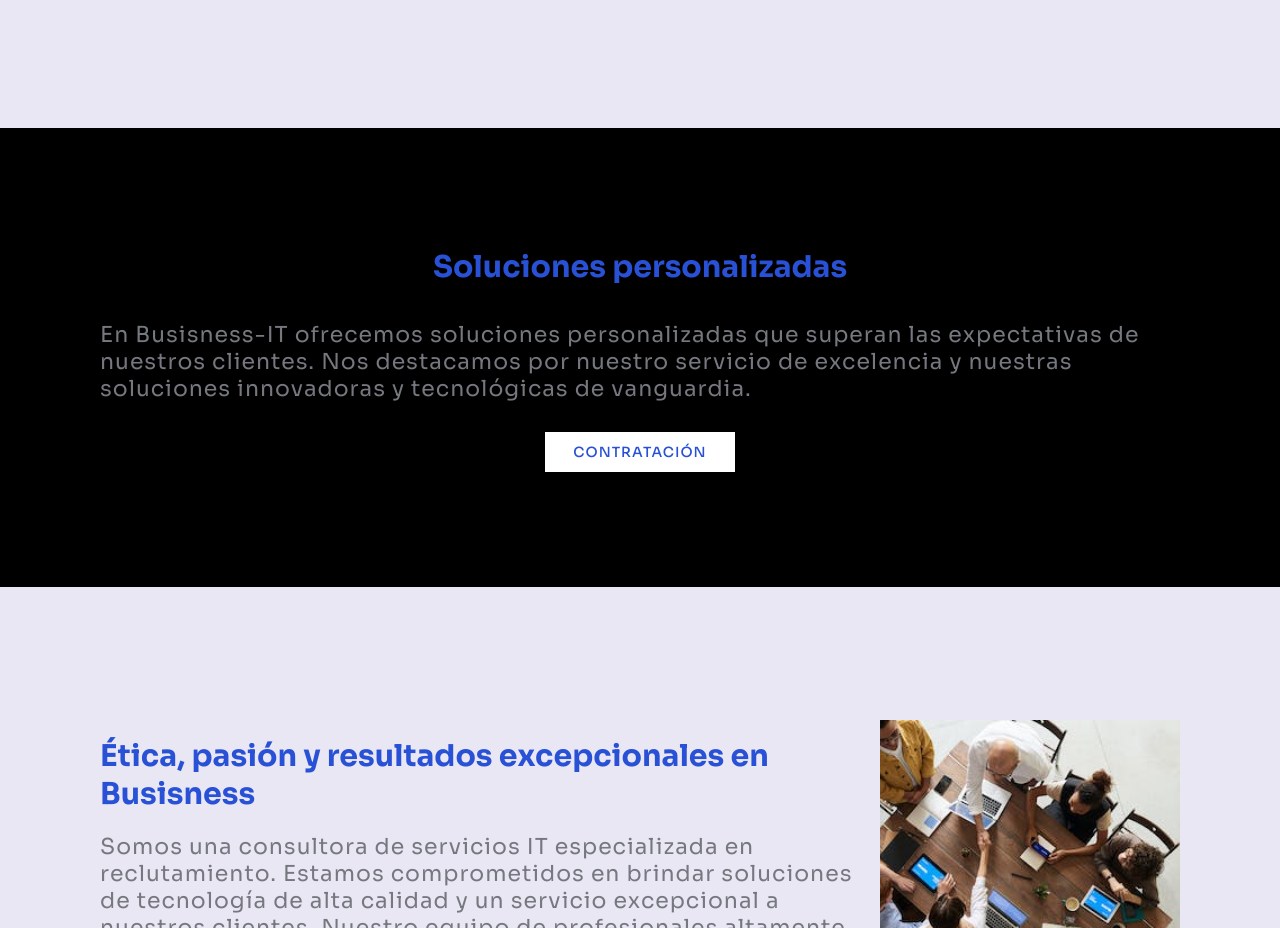
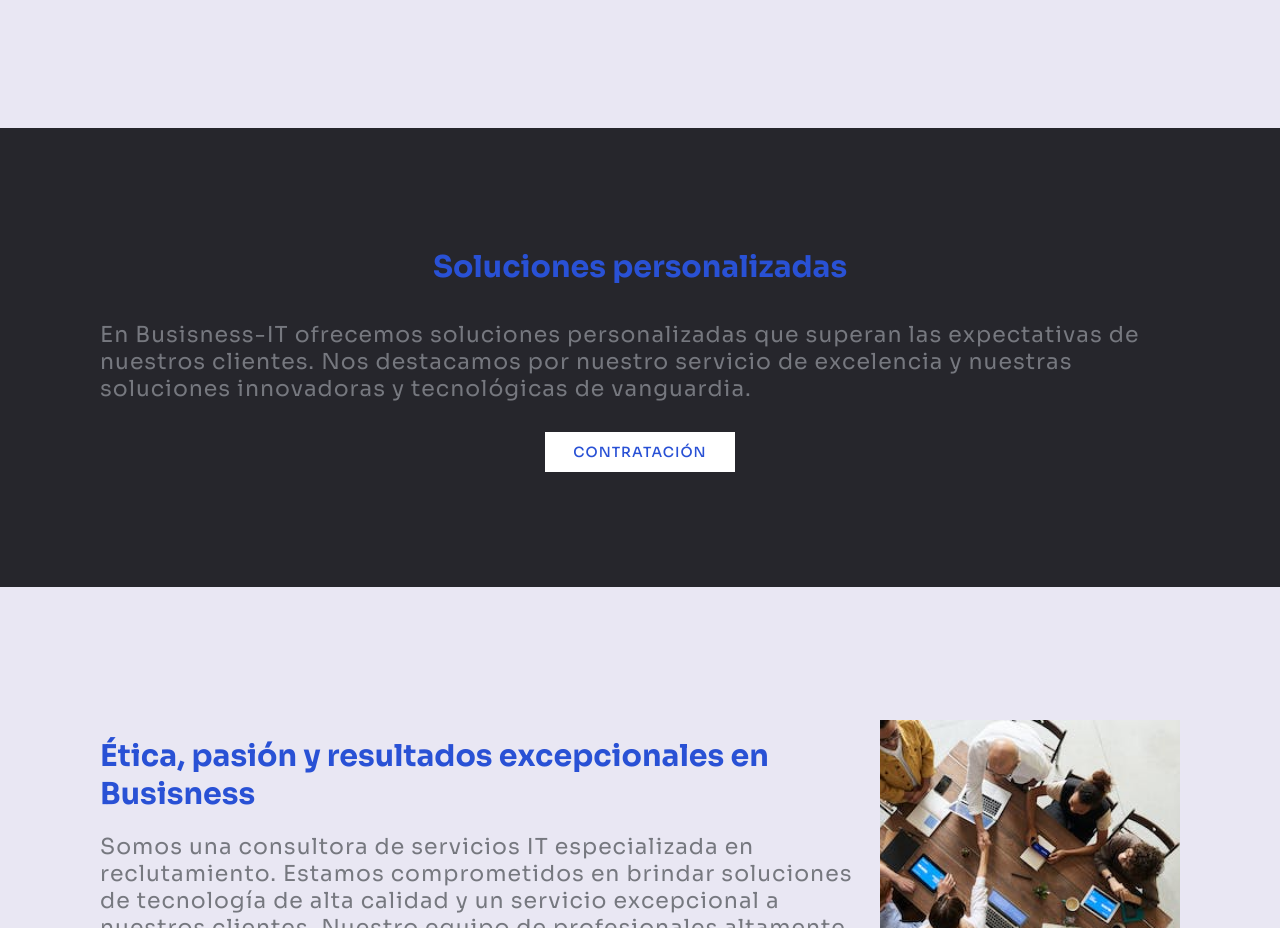
Before and after one commit to gszcode/app-consultura, a React (Vite) app: page /about in a window 1280 px wide. Shown: the part 927-1855 px from the top of the page. Built offline with nearby package versions, Linux system fonts and the light colour scheme.

Commit message:
modificacion de color de fondo

```diff
--- a/src/StyledComponents/About.js
+++ b/src/StyledComponents/About.js
@@ -167,7 +167,7 @@ export const DivData = styled.div`
   align-items: center;
   justify-content: center;
   margin: 30px 0;
-  background-color: #000;
+  background-color: rgb(38, 38, 44);
   padding: 20px;
 
   @media (min-width: 500px) {
```
